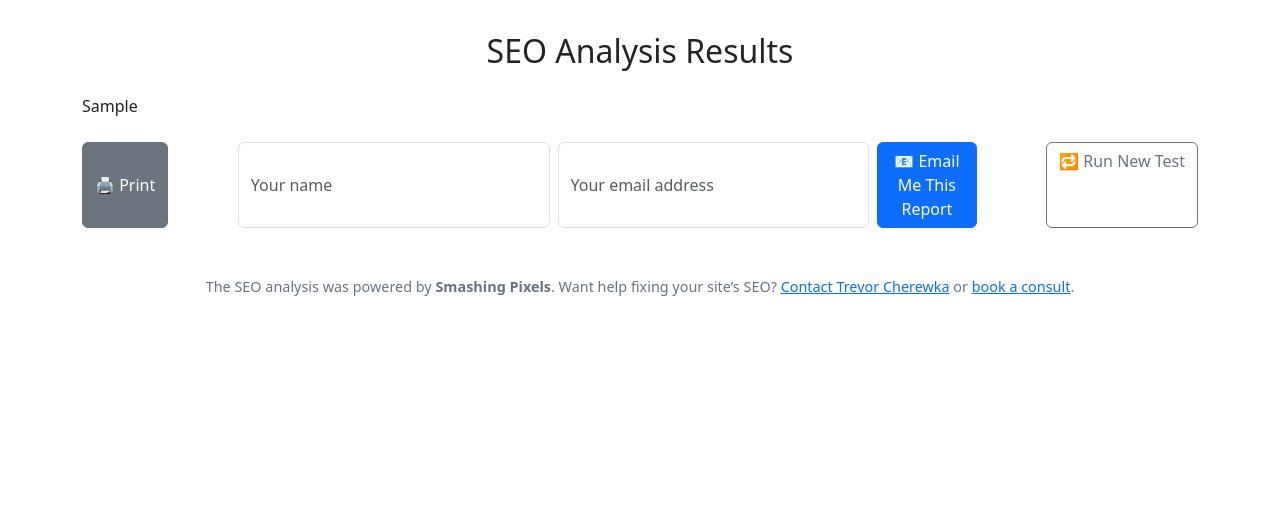
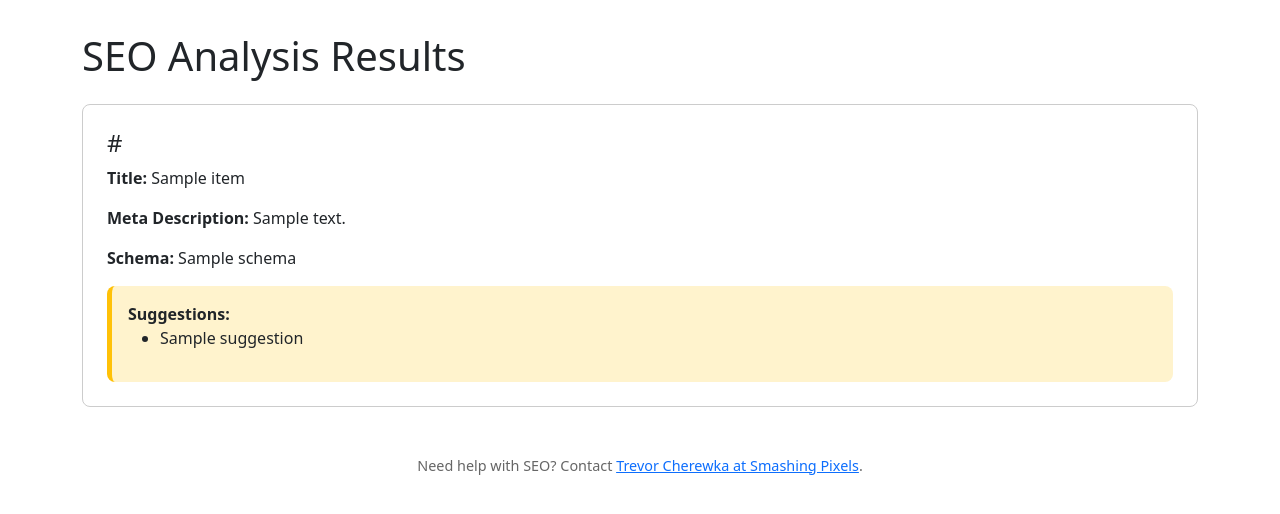
Before and after one commit to SmashingPixelsTools/seo-webscraper, a Python web app: template templates/results.html in a window 1280 px wide. Shown: the top 514 px of the page. Run offline with Jinja, Linux system fonts and the light colour scheme; the template is opened without the code that fills it: most values are stand-ins (such as "Sample title", 1, 10 or a date in 2020).

Commit message:
Add files via upload

```diff
--- a/templates/results.html
+++ b/templates/results.html
@@ -1,63 +1,47 @@
 <!DOCTYPE html>
 <html lang="en">
 <head>
-    <meta charset="UTF-8">
-    <title>SEO Analysis Results</title>
+  <meta charset="UTF-8" />
+  <title>SEO Results</title>
   <link href="https://cdn.jsdelivr.net/npm/bootstrap@5.3.0/dist/css/bootstrap.min.css" rel="stylesheet">
   <style>
-        body {
-            padding: 2rem;
-        }
-        .result-card {
-            border: 1px solid #dee2e6;
-            border-radius: 0.5rem;
-            padding: 1.5rem;
-            margin-bottom: 2rem;
-        }
-        .suggestions {
-            background: #fff8dc;
-            border-left: 4px solid #facc15;
-            padding: 1rem;
-            margin-top: 1rem;
-            border-radius: 0.5rem;
-        }
-        .footer {
-            text-align: center;
-            font-size: 0.9rem;
-            color: #6b7280;
-            margin-top: 3rem;
-        }
-        .truncate {
-            max-height: 8rem;
-            overflow: hidden;
-            position: relative;
-        }
-        .show-more {
-            display: block;
-            margin-top: 0.5rem;
-            color: #0d6efd;
-            cursor: pointer;
-        }
+    body { padding: 2rem; }
+    .result-card { margin-bottom: 2rem; padding: 1.5rem; border: 1px solid #ccc; border-radius: 0.5rem; }
+    .truncate { max-height: 8rem; overflow: hidden; }
+    .footer { text-align: center; margin-top: 3rem; color: #666; font-size: 0.9rem; }
+    .suggestions { background-color: #fff3cd; padding: 1rem; border-left: 5px solid #ffc107; border-radius: 0.5rem; }
   </style>
 </head>
 <body>
   <div class="container">
-        <h2 class="text-center mb-4">SEO Analysis Results</h2>
-        {{ results_html|safe }}
-
-        <div class="d-flex justify-content-between mt-4">
-            <button class="btn btn-secondary" onclick="window.print()">🖨️ Print</button>
-            <form method="POST" action="/send_report" enctype="multipart/form-data" class="d-flex gap-2">
-                <input type="text" name="name" placeholder="Your name" class="form-control" required>
-                <input type="email" name="email" placeholder="Your email address" class="form-control" required>
-                <input type="hidden" name="report_html" value="{{ report_html }}">
-                <button type="submit" class="btn btn-primary">📧 Email Me This Report</button>
-            </form>
-            <a href="/" class="btn btn-outline-secondary">🔁 Run New Test</a>
+    <h1 class="mb-4">SEO Analysis Results</h1>
+    {% for item in results %}
+    <div class="result-card">
+      <h4>{{ item.url }}</h4>
+      {% if item.error %}
+        <p class="text-danger">Error: {{ item.error }}</p>
+      {% else %}
+        <p><strong>Title:</strong> {{ item.title }}</p>
+        <p><strong>Meta Description:</strong> {{ item.meta_description }}</p>
+        <p><strong>Schema:</strong> {{ item.schema | join(', ') if item.schema else 'N/A' }}</p>
+        {% for level, tags in item.headings.items() %}
+          <p><strong>{{ level }}:</strong><br> {{ tags | safe }}</p>
+        {% endfor %}
+        {% if item.suggestions %}
+          <div class="suggestions mt-3">
+            <strong>Suggestions:</strong>
+            <ul>
+              {% for s in item.suggestions %}
+                <li>{{ s }}</li>
+              {% endfor %}
+            </ul>
           </div>
-
-        <div class="footer mt-5">
-            <p>The SEO analysis was powered by <strong>Smashing Pixels</strong>. Want help fixing your site’s SEO? <a href="https://calendly.com/trevor-cherewka" target="_blank">Contact Trevor Cherewka</a> or <a href="https://calendly.com/trevor-cherewka">book a consult</a>.</p>
+        {% endif %}
+      {% endif %}
+    </div>
+    {% endfor %}
+    <div class="footer">
+      <p>Need help with SEO? Contact <a href="https://calendly.com/trevor-cherewka">Trevor Cherewka at Smashing Pixels</a>.</p>
     </div>
   </div>
 </body>
```
Also changed, not shown: templates/pdf_template.html (+10 -45 lines). Lines whose indentation alone changed are shown as unchanged.
